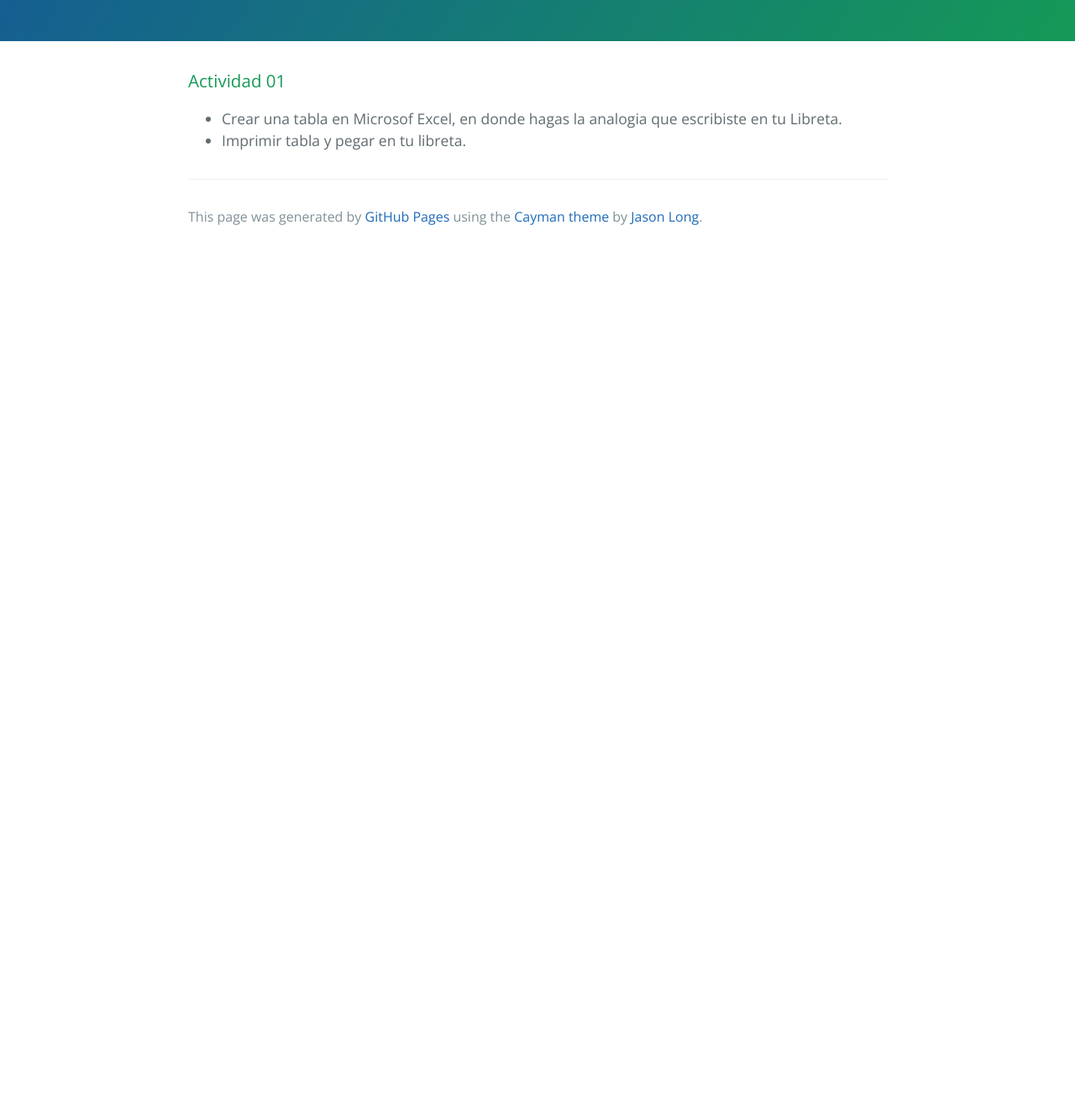
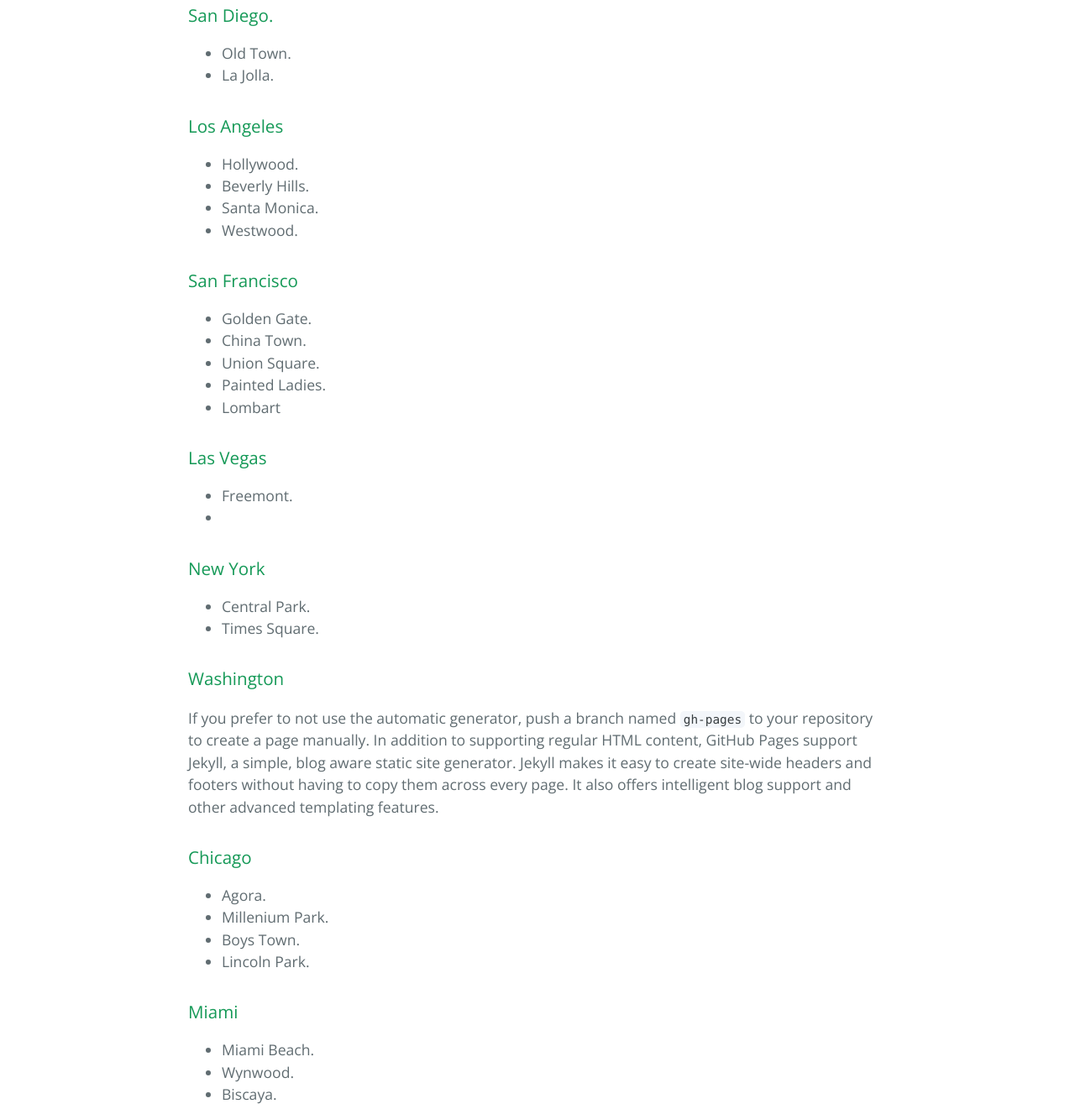
Before and after one commit to Gabe-Spice/Gabe-Spice.github.io, a plain HTML site: page index.html in a window 1280 px wide. Shown: the part 299-1620 px from the top of the page at 84% size. Before the commit the page ends 800 px from the top, so only its background shows below. Drawn offline with nearby package versions, Linux system fonts and the light colour scheme.

Commit message:
Update index.html

```diff
--- a/index.html
+++ b/index.html
@@ -11,20 +11,79 @@
   </head>
   <body>
     <section class="page-header">
-      <h1 class="project-name">ModuloII: SubmoduloII "Realiza Mantenimiento Correctivo" </h1>
+      <h1 class="project-name">Erick Gabriel </h1>
       <h2 class="project-tagline"></h2>
     </section>
 
     <section class="main-content">
       <h3>
-<a id="san-diego" class="anchor" href="#san-diego" aria-hidden="true"><span aria-hidden="true" class="octicon octicon-link"></span></a>Actividad 01</h3>
+<a id="san-diego" class="anchor" href="#san-diego" aria-hidden="true"><span aria-hidden="true" class="octicon octicon-link"></span></a>San Diego.</h3>
 
 <ul>
-<li>Crear una tabla en Microsof Excel, en donde hagas la analogia que escribiste en tu Libreta.</li>
-<li>Imprimir tabla y pegar en tu libreta.</li>
+<li>Old Town.</li>
+<li>La Jolla.</li>
 </ul>
 
+<h3>
+<a id="los-angeles" class="anchor" href="#los-angeles" aria-hidden="true"><span aria-hidden="true" class="octicon octicon-link"></span></a>Los Angeles</h3>
 
+<ul>
+<li>Hollywood.</li>
+<li>Beverly Hills.</li>
+<li>Santa Monica.</li>
+<li>Westwood.</li>
+</ul>
+
+<h3>
+<a id="san-francisco" class="anchor" href="#san-francisco" aria-hidden="true"><span aria-hidden="true" class="octicon octicon-link"></span></a>San Francisco</h3>
+
+<ul>
+<li>Golden Gate.</li>
+<li>China Town.</li>
+<li>Union Square.</li>
+<li>Painted Ladies.</li>
+<li>Lombart</li>
+</ul>
+
+<h3>
+<a id="las-vegas" class="anchor" href="#las-vegas" aria-hidden="true"><span aria-hidden="true" class="octicon octicon-link"></span></a>Las Vegas</h3>
+
+<ul>
+<li>Freemont.</li>
+<li>
+</ul>
+
+<h3>
+<a id="new-york" class="anchor" href="#new-york" aria-hidden="true"><span aria-hidden="true" class="octicon octicon-link"></span></a>New York</h3>
+
+<ul>
+<li>Central Park.</li>
+<li>Times Square.</li>
+</ul>
+
+<h3>
+<a id="washington" class="anchor" href="#washington" aria-hidden="true"><span aria-hidden="true" class="octicon octicon-link"></span></a>Washington</h3>
+
+<p>If you prefer to not use the automatic generator, push a branch named <code>gh-pages</code> to your repository to create a page manually. In addition to supporting regular HTML content, GitHub Pages support Jekyll, a simple, blog aware static site generator. Jekyll makes it easy to create site-wide headers and footers without having to copy them across every page. It also offers intelligent blog support and other advanced templating features.</p>
+
+<h3>
+<a id="chicago" class="anchor" href="#chicago" aria-hidden="true"><span aria-hidden="true" class="octicon octicon-link"></span></a>Chicago</h3>
+
+<ul>
+<li>Agora.</li>
+<li>Millenium Park.</li>
+<li>Boys Town.</li>
+<li>Lincoln Park.</li>
+</ul>
+
+<h3>
+<a id="miami" class="anchor" href="#miami" aria-hidden="true"><span aria-hidden="true" class="octicon octicon-link"></span></a>Miami</h3>
+
+<ul>
+<li>Miami Beach.</li>
+<li>Wynwood.</li>
+<li>Biscaya.</li>
+</ul>
 
       <footer class="site-footer">
 
```
